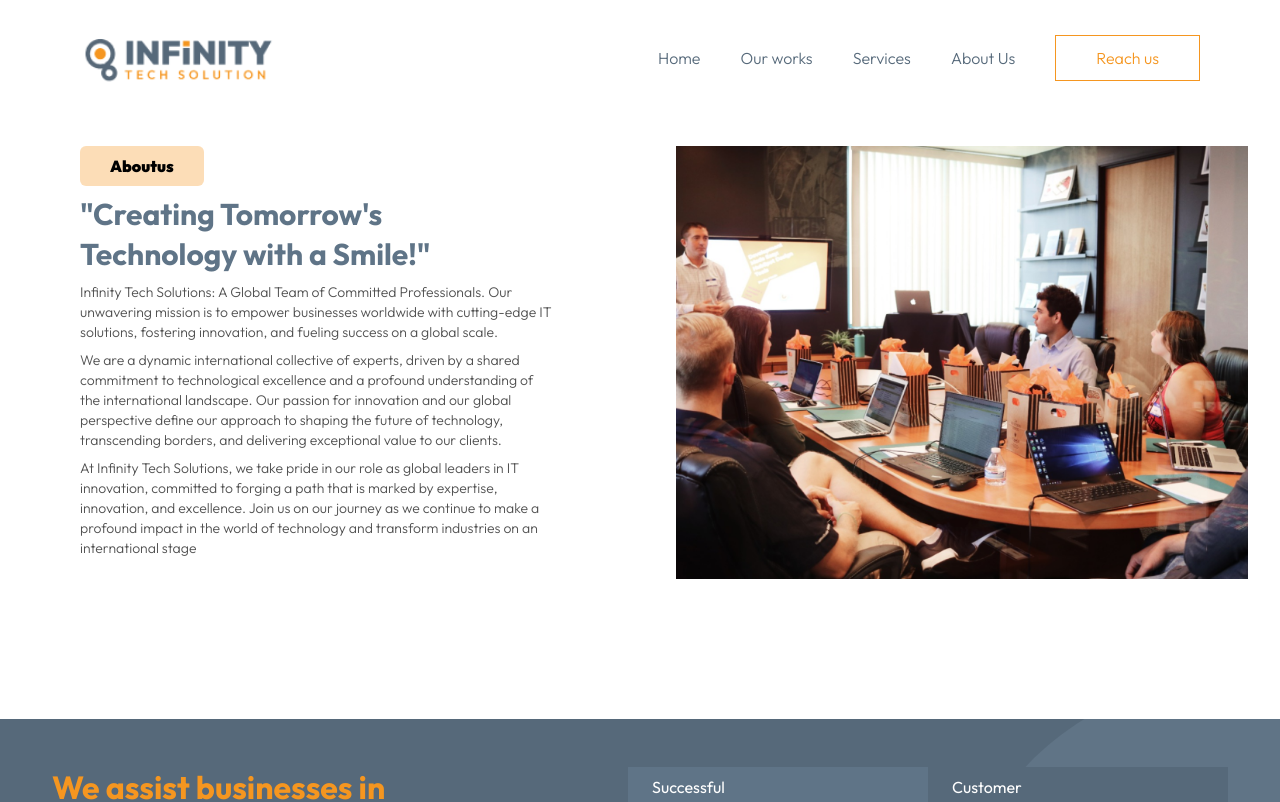
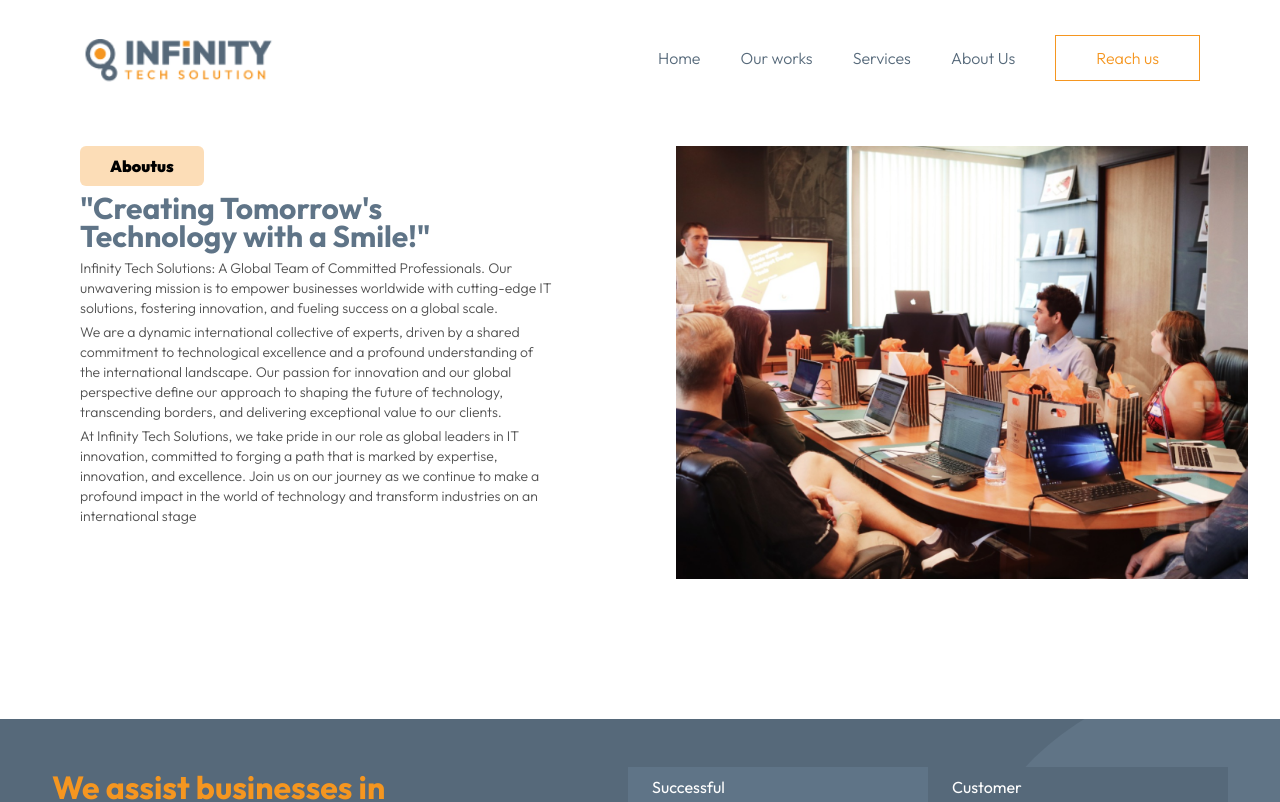
Before and after one commit to codeinfinitytech/web-infinitytech, a Next.js app: page /aboutus in a window 1280 px wide. Shown: the top 802 px of the page. Built offline with nearby package versions, Linux system fonts and the light colour scheme.

Commit message:
new changes

```diff
--- a/app/aboutus/page.jsx
+++ b/app/aboutus/page.jsx
@@ -17,16 +17,16 @@ function AboutusPage() {
         <div className="mt-[50px]">
           <div className="relative  w-full gap-8  flex flex-col ">
             <div className="flex  max-w-7xl  justify-center flex-col gap-2 md:flex-row">
-              <div className="relative flex  gap-2   h-[300px]   px-4 sm:px-20 md:px-20 flex-col w-full md:w-1/2  ">
+              <div className="relative  flex  gap-2   max-h-[330px] md:max-h-[100vh] overflow-hidden   px-4 sm:px-20 md:px-20 flex-col w-full md:w-1/2  ">
                 <div className="flex  justify-center items-center md:items-start md:justify-start">
                   <button className="px-[30px]  py-2 rounded-md font-[900] bg-[#F5962052]">
                     Aboutus
                   </button>
                 </div>
-                <h1 className="text-2xl md:text-3xl text-center md:text-start text-[#5F7487] font-bold leading-6 md:leading-10">
+                <h1 className="text-2xl md:text-3xl text-center md:text-start text-[#5F7487] font-bold leading-6 md:leading-7">
                   "Creating Tomorrow's <br /> Technology with a Smile!"
                 </h1>
-                <p className="text-[14px] flex flex-col gap-2 text-center md:text-start font-light text-[#515151]  leading-5">
+                <p className="text-[14px] flex flex-col gap-1 text-center md:text-start font-light text-[#515151]  leading-5">
                   <span>
                     Infinity Tech Solutions: A Global Team of Committed
                     Professionals. Our unwavering mission is to empower
--- a/components/services/DataProtection.jsx
+++ b/components/services/DataProtection.jsx
@@ -55,7 +55,7 @@ function DataProtection() {
             </p>
           </div>
         </div>
-        <div className="flex flex-col w-full mdl:w-1/2 px-2">
+        <div className="flex flex-col w-full mdl:w-1/2 px-2 py-6 md:py-0">
           <div className="grid grid-cols-2 sml:grid-cols-4 gap-4 w-full">
             {buttonLable.map((item, index) => (
               <button
--- a/components/services/Networking.jsx
+++ b/components/services/Networking.jsx
@@ -53,7 +53,7 @@ function Networking() {
             </p>
           </div>
         </div>
-        <div className="flex flex-col w-full mdl:w-1/2 px-2">
+        <div className="flex flex-col w-full mdl:w-1/2 px-2 py-6 md:py-0">
           <div className="grid grid-cols-2 sml:grid-cols-4 gap-4 w-full">
             {buttonLable.map((item, index) => (
               <button
--- a/components/services/webDevelopement.jsx
+++ b/components/services/webDevelopement.jsx
@@ -102,7 +102,7 @@ function webDevelopement() {
             </div>
           </div>
         </div>
-        <div className="flex flex-col w-full mdl:w-1/2 px-2">
+        <div className="flex flex-col w-full mdl:w-1/2 px-2 py-6 md:py-0">
           <div className="grid grid-cols-2 sml:grid-cols-4 gap-4 w-full">
             {buttonLable.map((item, index) => (
               <button
```
